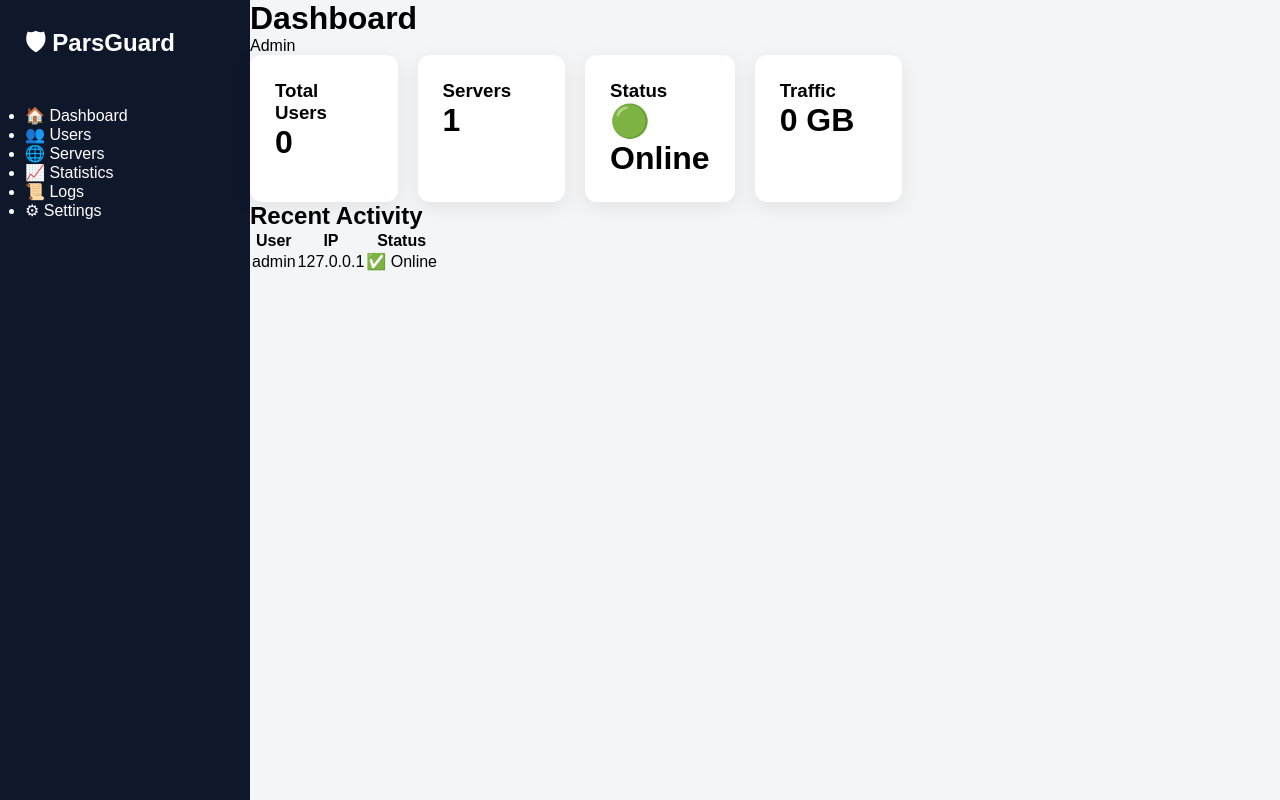
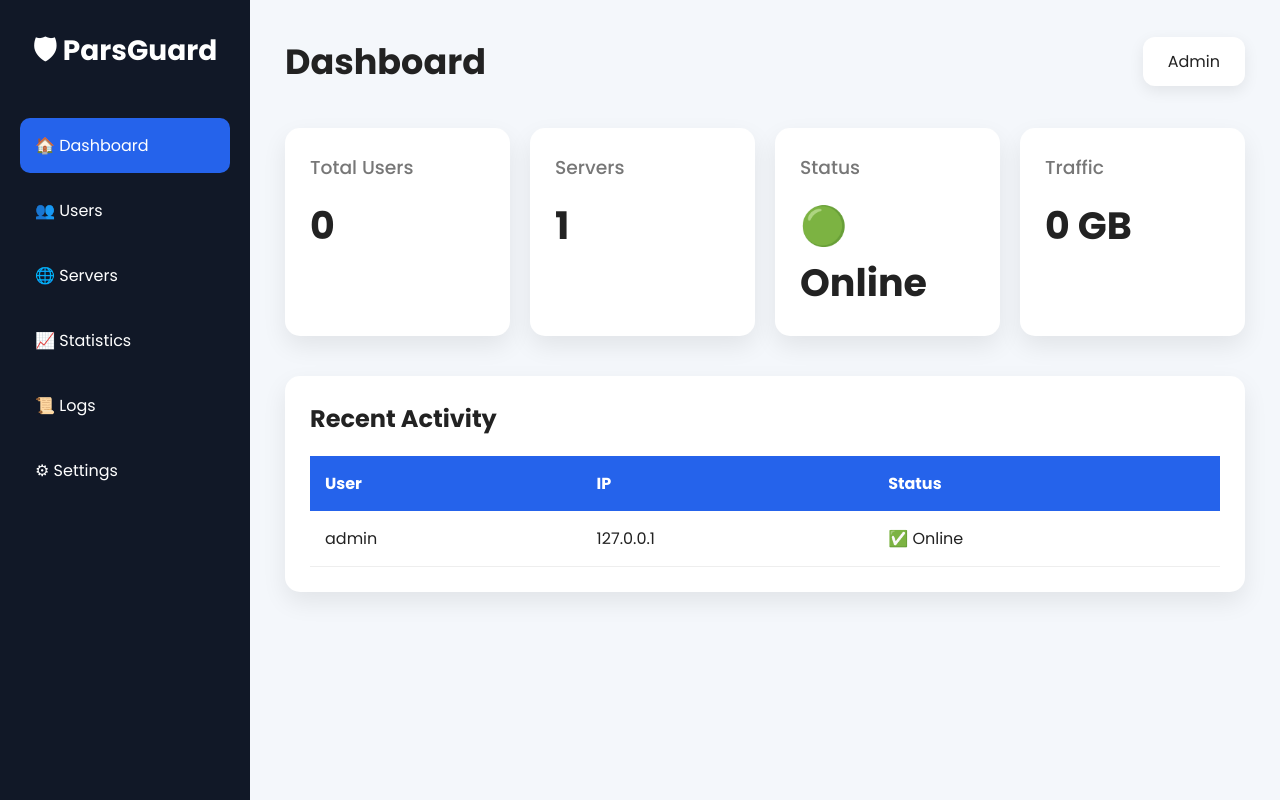
Before and after one commit to hdaneshfar411-ctrl/ParsGuard, a FastAPI app: page /panel/ in a window 1280 px wide. Run offline with FastAPI, Linux system fonts and the light colour scheme.

Commit message:
Update style.css

```diff
--- a/backend/static/css/style.css
+++ b/backend/static/css/style.css
@@ -2,89 +2,162 @@
     margin:0;
     padding:0;
     box-sizing:border-box;
-    font-family:Arial, Helvetica, sans-serif;
+    font-family:'Poppins',sans-serif;
 }
 
 body{
     display:flex;
-    background:#f3f5f7;
+    background:#f4f7fb;
+    color:#222;
 }
 
 .sidebar{
-
     width:250px;
     height:100vh;
-    background:#0f172a;
+    background:#111827;
     color:white;
+    position:fixed;
+    left:0;
+    top:0;
+    padding:30px 20px;
+}
+
+.logo{
+    text-align:center;
+    margin-bottom:40px;
+}
+
+.logo h2{
+    font-size:28px;
+}
+
+.sidebar ul{
+    list-style:none;
+}
+
+.sidebar li{
+    padding:15px;
+    margin-bottom:10px;
+    border-radius:10px;
+    cursor:pointer;
+    transition:.3s;
+}
+
+.sidebar li:hover{
+    background:#1f2937;
+}
+
+.active{
+    background:#2563eb;
+}
+
+.main{
+    margin-left:250px;
+    width:100%;
+    padding:35px;
+}
+
+.navbar{
+    display:flex;
+    justify-content:space-between;
+    align-items:center;
+    margin-bottom:40px;
+}
+
+.navbar h1{
+    font-size:35px;
+}
+
+.profile{
+    background:white;
+    padding:12px 25px;
+    border-radius:12px;
+    box-shadow:0 5px 15px rgba(0,0,0,.08);
+}
+
+.cards{
+    display:grid;
+    grid-template-columns:repeat(auto-fit,minmax(220px,1fr));
+    gap:20px;
+}
+
+.card{
+    background:white;
     padding:25px;
+    border-radius:15px;
+    box-shadow:0 10px 25px rgba(0,0,0,.08);
+    transition:.3s;
+}
 
+.card:hover{
+    transform:translateY(-5px);
+}
+
+.card h3{
+    color:#777;
+    margin-bottom:15px;
+    font-weight:500;
+}
+
+.card h1{
+    font-size:38px;
+}
+
+.table-box{
+    margin-top:40px;
+    background:white;
+    border-radius:15px;
+    padding:25px;
+    box-shadow:0 10px 25px rgba(0,0,0,.08);
+}
+
+.table-box h2{
+    margin-bottom:20px;
+}
+
+table{
+    width:100%;
+    border-collapse:collapse;
+}
+
+thead{
+    background:#2563eb;
+    color:white;
+}
+
+th,td{
+    padding:15px;
+    text-align:left;
+}
+
+tbody tr{
+    border-bottom:1px solid #eee;
+}
+
+tbody tr:hover{
+    background:#f9fafb;
+}
+
+@media(max-width:900px){
+
+.sidebar{
+    width:80px;
 }
 
 .sidebar h2{
-
-    margin-bottom:40px;
-
+    display:none;
 }
 
-.sidebar a{
-
-    display:block;
-    color:white;
-    text-decoration:none;
-    padding:15px;
-    border-radius:8px;
-    margin-bottom:10px;
-
+.sidebar li{
+    text-align:center;
 }
 
-.sidebar a:hover{
-
-    background:#1e293b;
-
-}
-
-.content{
-
-    flex:1;
-    padding:30px;
-
-}
-
-.topbar{
-
-    display:flex;
-    justify-content:space-between;
-    margin-bottom:30px;
-
+.main{
+    margin-left:80px;
 }
 
 .cards{
-
-    display:flex;
-    gap:20px;
+    grid-template-columns:1fr;
+}
 
 }
-
-.card{
-
-    background:white;
-    flex:1;
-    padding:25px;
-    border-radius:12px;
-    box-shadow:0 5px 20px rgba(0,0,0,.08);
-
-}
-
-.card h2{
-
-    color:#666;
-    margin-bottom:10px;
-
-}
-
-.card p{
-
-    font-size:35px;
-    font-weight:bold;
-
-}
```
